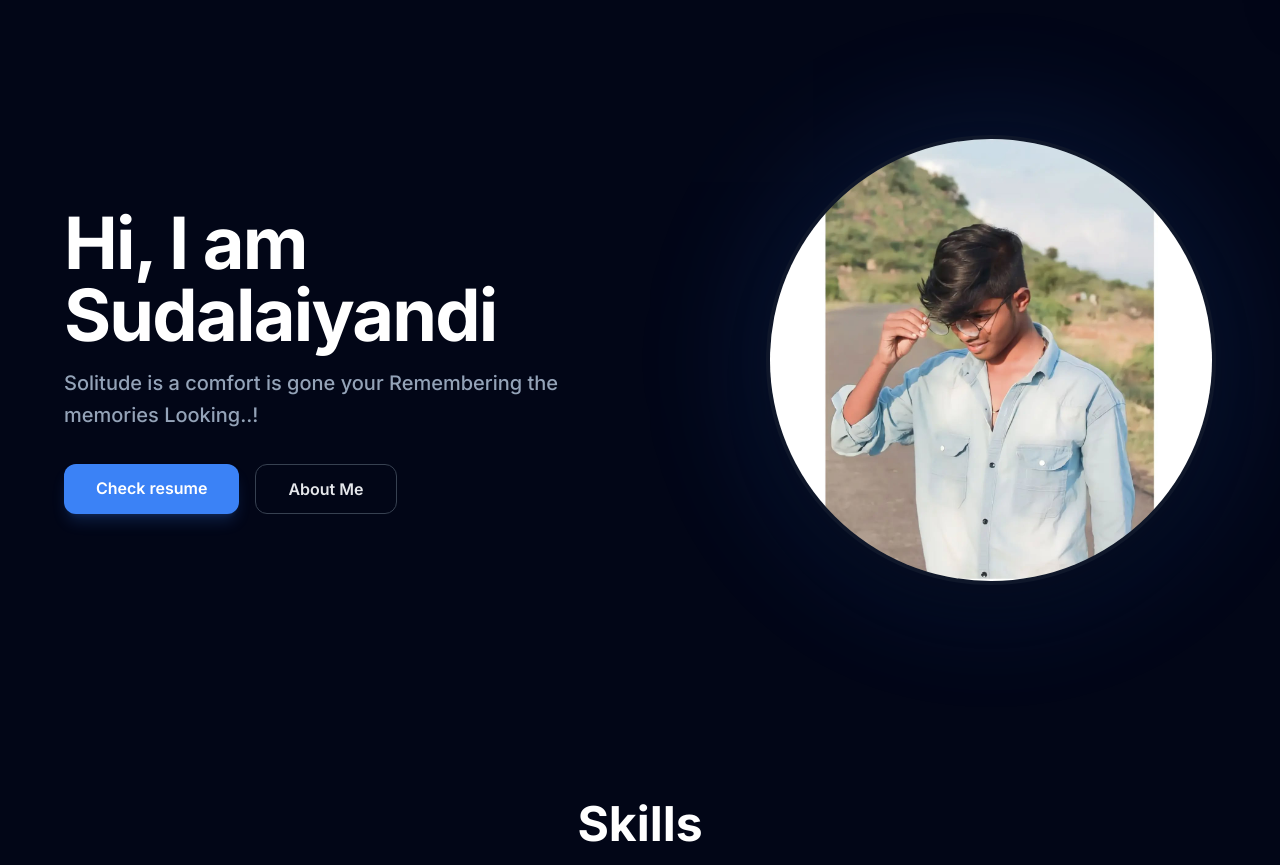
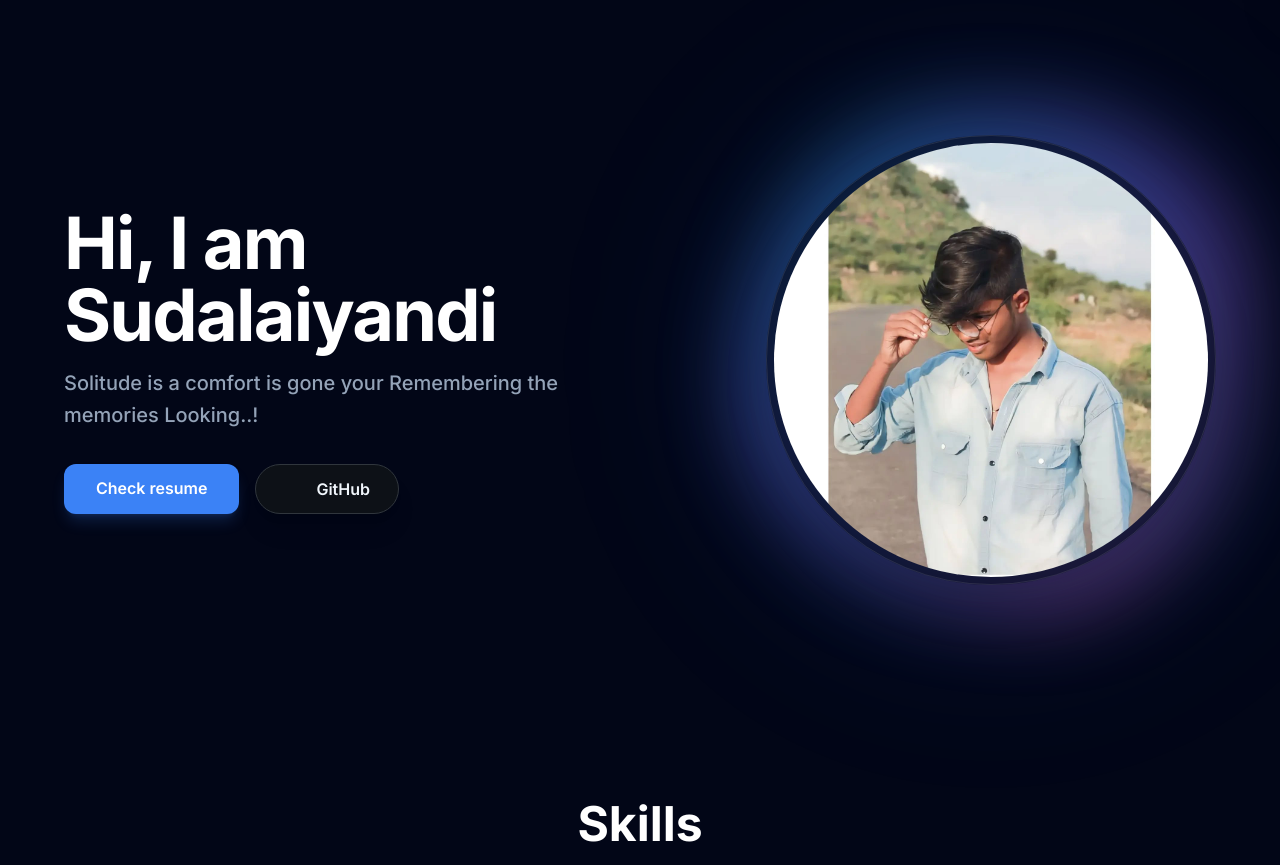
Before and after one commit to sudalai-cpu/Portfolio, a Django app: page / in a window 1280 px wide; the page is wider, and only the part inside the window is pictured. Shown: the part 81-946 px from the top of that part. Run offline with Django 5.2, Linux system fonts and the light colour scheme; data comes from the database, SQL or seed files in the repository; some libraries are stand-ins or nearby versions.

Commit message:
CSS updates for portfolio

```diff
--- a/portfolio/templates/portfolio/home.html
+++ b/portfolio/templates/portfolio/home.html
@@ -54,6 +54,105 @@
             padding: 0 !important;
             margin: 0 !important;
             display: block !important;
+        }
+
+        /* Profile Photo Background Animations */
+        @keyframes morph {
+            0% {
+                border-radius: 60% 40% 30% 70% / 60% 30% 70% 40%;
+                transform: scale(1) rotate(0deg);
+            }
+
+            50% {
+                border-radius: 30% 60% 70% 40% / 50% 60% 30% 60%;
+                transform: scale(1.1) rotate(5deg);
+            }
+
+            100% {
+                border-radius: 60% 40% 30% 70% / 60% 30% 70% 40%;
+                transform: scale(1) rotate(0deg);
+            }
+        }
+
+        @keyframes float {
+
+            0%,
+            100% {
+                transform: translateY(0);
+            }
+
+            50% {
+                transform: translateY(-20px);
+            }
+        }
+
+        .blob-container {
+            position: absolute;
+            top: 50%;
+            left: 50%;
+            transform: translate(-50%, -50%);
+            width: 110%;
+            height: 110%;
+            z-index: 0;
+            filter: blur(40px);
+        }
+
+        .blob {
+            position: absolute;
+            width: 100%;
+            height: 100%;
+            background: linear-gradient(135deg, #3b82f6 0%, #8b5cf6 50%, #ec4899 100%);
+            animation: morph 8s ease-in-out infinite;
+            opacity: 0.6;
+        }
+
+        .blob-secondary {
+            position: absolute;
+            width: 80%;
+            height: 80%;
+            top: 10%;
+            left: 10%;
+            background: linear-gradient(135deg, #06b6d4 0%, #3b82f6 100%);
+            animation: morph 12s ease-in-out infinite reverse;
+            opacity: 0.4;
+            filter: blur(30px);
+        }
+
+        /* Unique GitHub Button Styles */
+        .github-btn {
+            background-color: #0d1117 !important;
+            border: 1px solid #30363d !important;
+            border-radius: 9999px !important;
+            display: inline-flex;
+            align-items: center;
+            gap: 0.75rem;
+            padding: 0.75rem 1.75rem;
+            color: #f0f6fc;
+            font-weight: 600;
+            transition: all 0.4s cubic-bezier(0.175, 0.885, 0.32, 1.275);
+            text-decoration: none;
+        }
+
+        .github-btn:hover {
+            border-color: #3b82f6 !important;
+            box-shadow: 0 0 20px rgba(59, 130, 246, 0.5);
+            color: #fff;
+            transform: translateY(-3px);
+            background-color: #161b22 !important;
+        }
+
+        .github-btn:hover i {
+            animation: rotate360 0.8s ease-in-out;
+        }
+
+        @keyframes rotate360 {
+            from {
+                transform: rotate(0deg);
+            }
+
+            to {
+                transform: rotate(360deg);
+            }
         }
     </style>
     <!-- Lucide Icons -->
@@ -186,25 +285,40 @@
                                 Check resume
                             </a>
                             {% endif %}
-                            <button
+
+                            {% if home.github_url %}
+                            <a href="{{ home.github_url }}" target="_blank" rel="noopener noreferrer"
+                                class="github-btn shadow-xl">
+                                <i data-lucide="github" class="w-5 h-5"></i>
+                                <span>GitHub</span>
+                            </a>
+                            {% endif %}
+
+                            <!--button
                                 class="bg-transparent border border-gray-700 hover:border-gray-500 text-text font-semibold rounded-xl px-8 py-3 transition-all duration-300 hover:bg-white/5"
                                 onclick="document.getElementById('about').scrollIntoView({behavior: 'smooth'})">
                                 About Me
-                            </button>
+                            </button-->
                         </div>
                     </div>
 
                     <!-- Right Column: Profile Photo -->
                     <div class="w-full lg:w-1/2 flex justify-center lg:justify-end">
                         <div class="relative w-72 h-72 sm:w-80 sm:h-80 lg:w-[450px] lg:h-[450px]">
-                            <!-- Glow Effect -->
-                            <div class="absolute -inset-4 bg-primary/20 rounded-full blur-3xl animate-pulse"></div>
+                            <!-- Animated Background Design -->
+                            <div class="blob-container animate-pulse">
+                                <div class="blob"></div>
+                                <div class="blob-secondary"></div>
+                            </div>
+
+                            <!-- Soft Glow Decoration -->
+                            <div class="absolute -inset-10 bg-primary/20 rounded-full blur-[100px] opacity-50"></div>
 
                             <!-- Image Container -->
                             <div
-                                class="relative w-full h-full rounded-full overflow-hidden border-4 border-card shadow-2xl bg-card flex items-center justify-center">
+                                class="relative z-10 w-full h-full rounded-full overflow-hidden border-8 border-background/50 backdrop-blur-sm shadow-2xl bg-card/20 flex items-center justify-center transition-transform duration-500 hover:scale-[1.02]">
                                 <div
-                                    class="w-full h-full bg-gray-800 flex items-center justify-center text-secondaryText overflow-hidden">
+                                    class="w-full h-full bg-slate-900 flex items-center justify-center overflow-hidden">
                                     {% if home.profile_photo %}
                                     <img src="{{ home.profile_photo.url }}" alt="{{ home.name }}"
                                         class="w-full h-full object-cover">
@@ -220,6 +334,10 @@
                                     </div>
                                     {% endif %}
                                 </div>
+                            </div>
+
+                            <!-- Overlapping Glassmorphism Border Decoration -->
+                            <div class="absolute inset-0 rounded-full border border-white/10 z-20 pointer-events-none">
                             </div>
                         </div>
                     </div>
```
